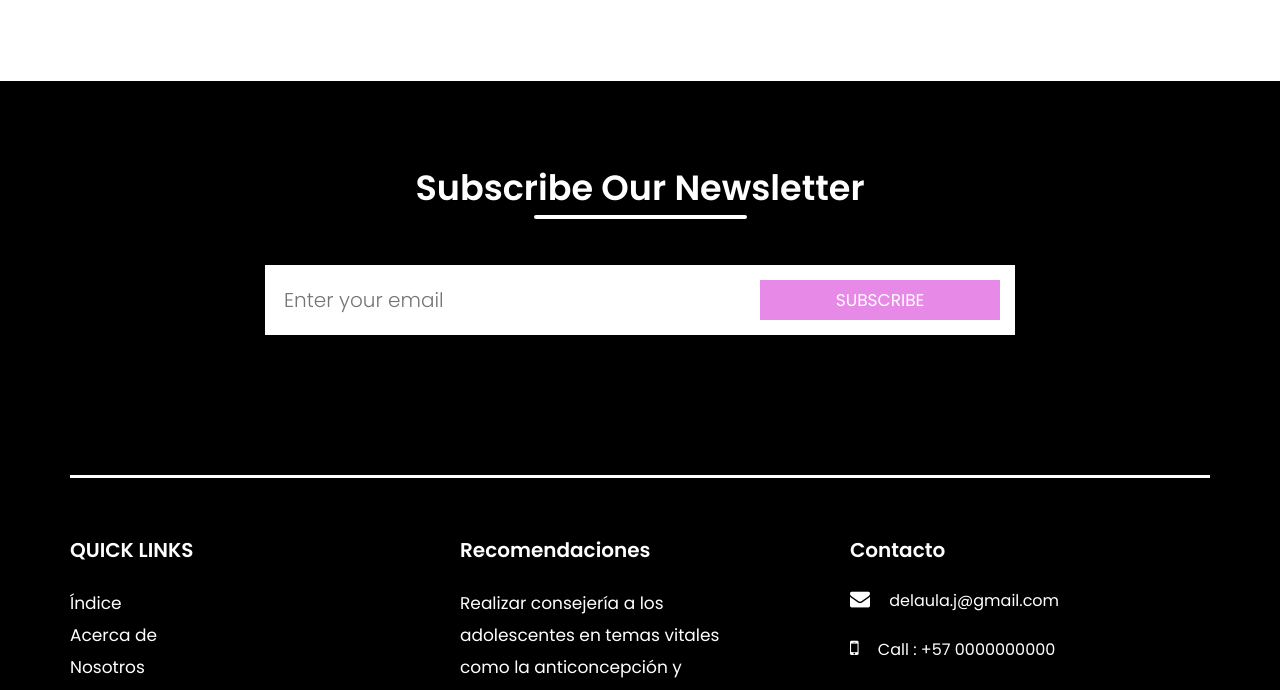
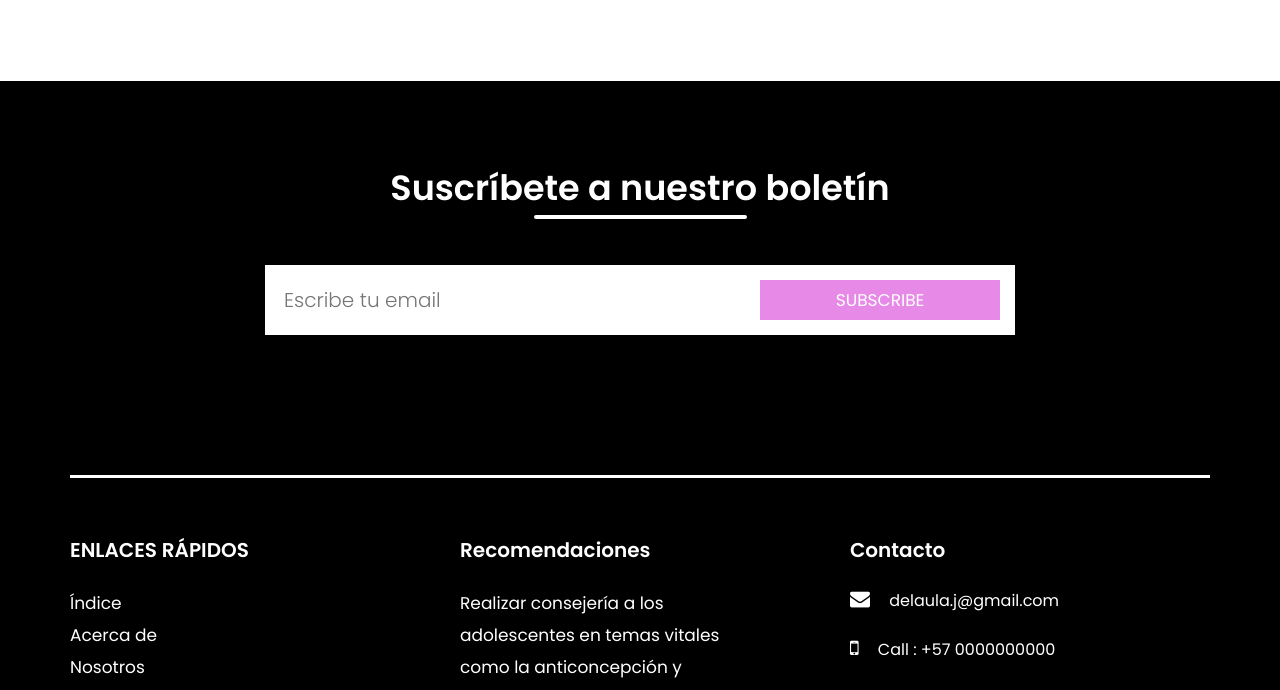
Before and after one commit to elizatobon/delaulaalj2023, a plain HTML site: page classes.html in a window 1280 px wide. Shown: the part 1650-2340 px from the top of the page. Drawn offline with nearby package versions, Linux system fonts and the light colour scheme; a web font is replaced by a local one.

Commit message:
Update classes.html

```diff
--- a/classes.html
+++ b/classes.html
@@ -157,9 +157,9 @@
                <div class="row">
                   <div class="col-md-8 offset-md-2">
                      <div class="newslatter">
-                        <h4>Subscribe Our Newsletter</h4>
+                        <h4>Suscríbete a nuestro boletín</h4>
                         <form class="bottom_form">
-                           <input class="enter" placeholder="Enter your email" type="text" name="Enter your email">
+                           <input class="enter" placeholder="Escribe tu email" type="text" name="Enter your email">
                            <button class="sub_btn">subscribe</button>
                         </form>
                      </div>
@@ -170,7 +170,7 @@
                </div>
                <div class="row">
                   <div class="col-md-4">
-                     <h3>QUICK LINKS</h3>
+                     <h3>ENLACES RÁPIDOS</h3>
                      <ul class="link_menu">
                         <li><a href="#">Índice</a></li>
                         <li><a href="about.html"> Acerca de</a></li>
```
